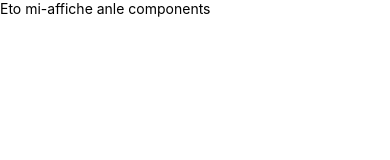
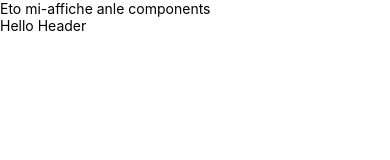
Before and after one commit to lilsis01234/Dokotera-oh, a React Native app in the folder front/: screen / in a window 390 px wide. Shown: the top 160 px of the page. Built offline with nearby package versions, Linux system fonts and the light colour scheme.

Commit message:
feat: create Header component

```diff
--- a/front/App.js
+++ b/front/App.js
@@ -1,11 +1,13 @@
 import { Text } from "react-native";
 import { SafeAreaProvider, SafeAreaView } from "react-native-safe-area-context";
+import { Header } from "./components/Header/Header";
 
 export default function App() {
   return (
     <SafeAreaProvider>
       <SafeAreaView>
         <Text>Eto mi-affiche anle components</Text>
+        <Header/>
       </SafeAreaView>
     </SafeAreaProvider>
   );
--- a/front/components/Header/Header.jsx
+++ b/front/components/Header/Header.jsx
@@ -0,0 +1,6 @@
+import { Text } from "react-native";
+import { s } from "./Header.style";
+
+export function Header() {
+  return <Text>Hello Header</Text>;
+}
--- /dev/null
+++ b/front/components/Header/Header.style.js
@@ -0,0 +1,5 @@
+import { StyleSheet } from "react-native";
+
+const s = StyleSheet.create({});
+
+export { s };
```
